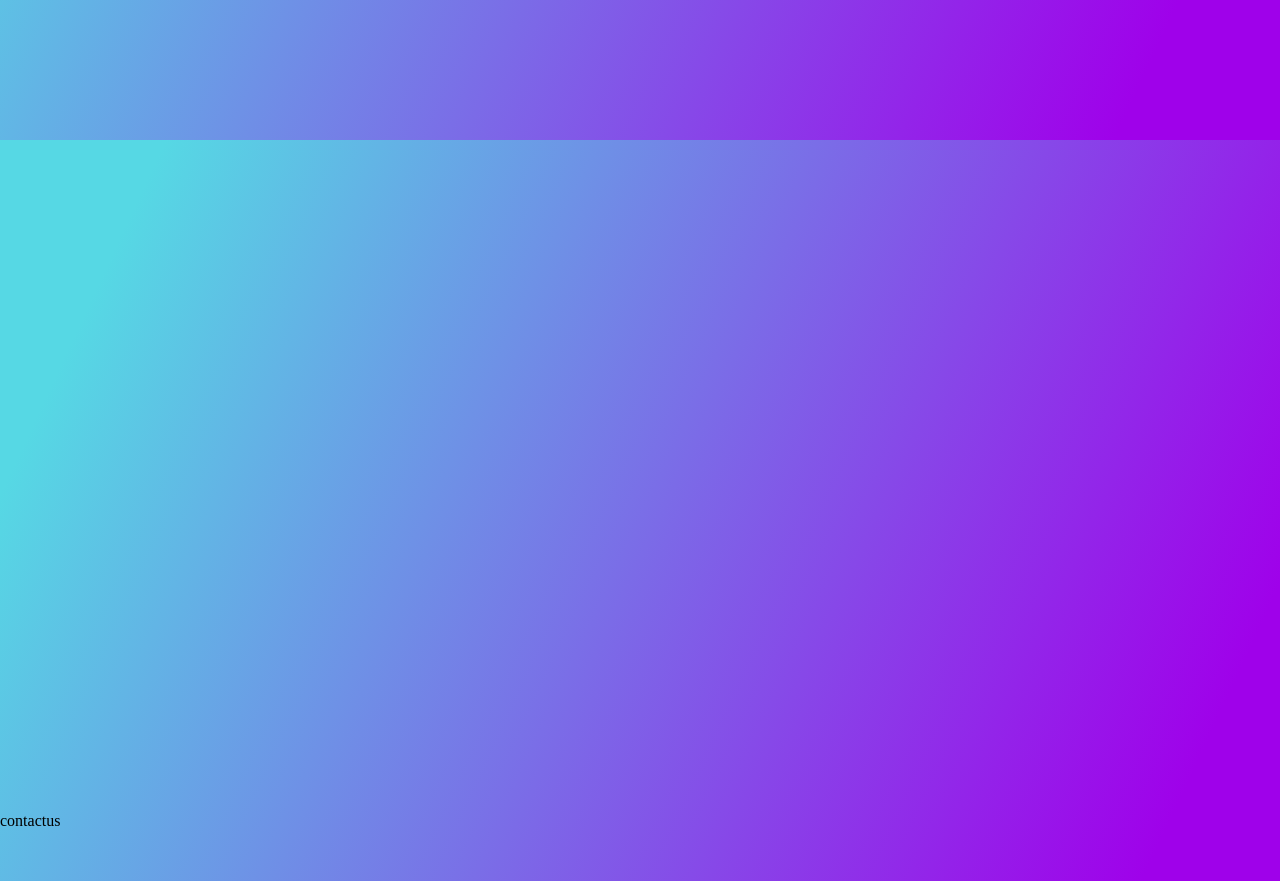
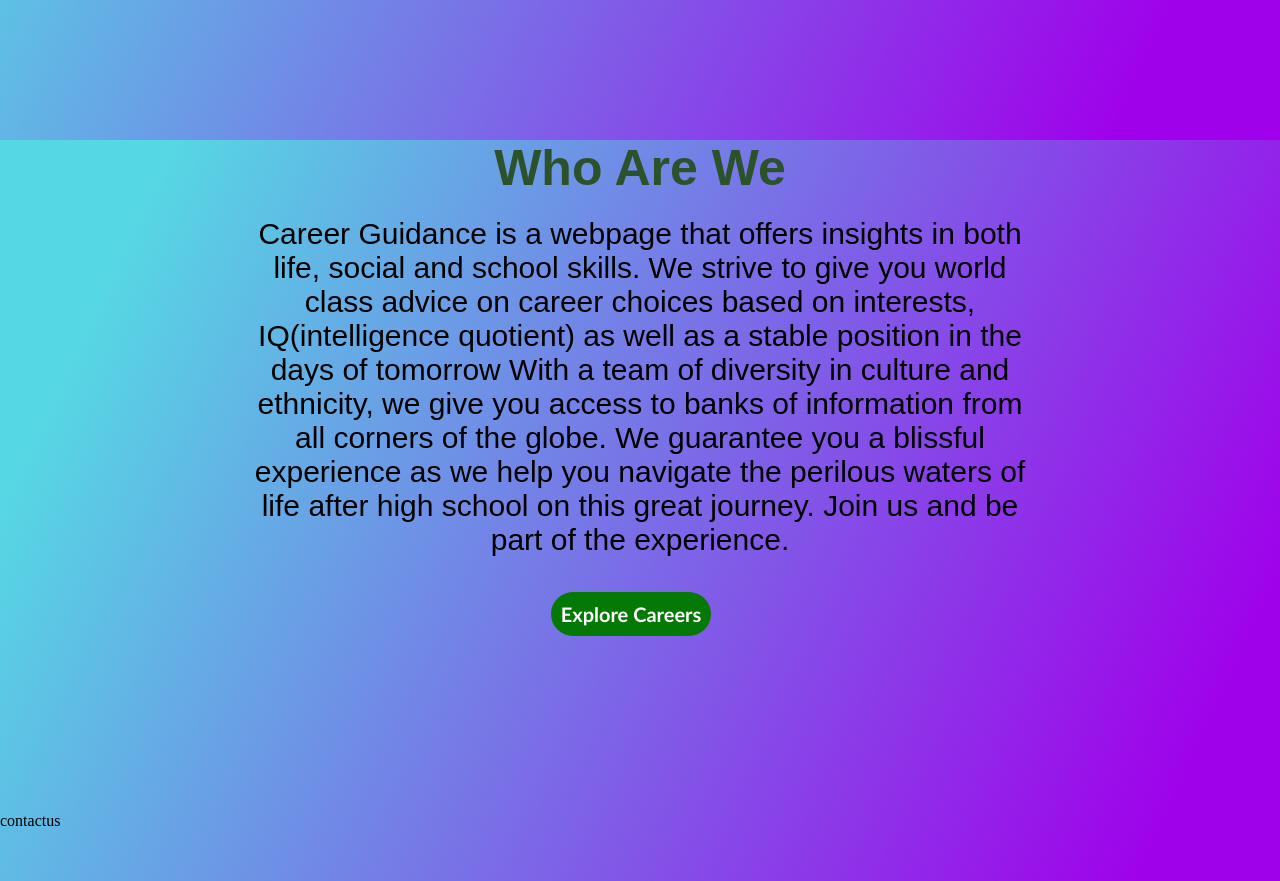
Before and after one commit to abhik7872/Career-Guidance-Website, a website: page public/landing.html in a window 1280 px wide. Shown: the part 2260-3141 px from the top of the page. Drawn offline with Linux system fonts and the light colour scheme; a web font is replaced by a local one.

Commit message:
About us section added

```diff
--- a/public/css/landing.css
+++ b/public/css/landing.css
@@ -191,6 +191,25 @@ nav {
 .aboutus {
     margin-top: 8rem;
     height: 100vh;
+    text-align: center;
+    padding: 15rem;
+    font-family: 'Akshar', sans-serif;
+}
+
+.aboutus h1 {
+    font-size: 50px;
+    padding: 15px;
+    color: rgb(43, 82, 43);
+}
+
+.aboutus p {
+    font-size: 30px;
+    padding: 5px;
+}
+
+.aboutus button {
+    font-size: 20px;
+    margin-top: 30px;
 }
 
 .contactus {
--- a/public/landing.html
+++ b/public/landing.html
@@ -70,7 +70,9 @@
             We strive to give you world class advice on career choices based on interests, IQ(intelligence quotient) as well as a stable position in the days of tomorrow
             With a team of diversity in culture and ethnicity, we give you access to banks of information from all corners of the globe.
             We guarantee you a blissful experience as we help you navigate the perilous waters of life after high school on this great journey.
-            Join us and be part of the experience.</p>
+            Join us and be part of the experience.
+        </p>
+        <a href="#career"><button type="button" class="button">Explore Careers</button></a>
     </div>
 
     <div id="contactus" class="contactus">contactus</div>
```
